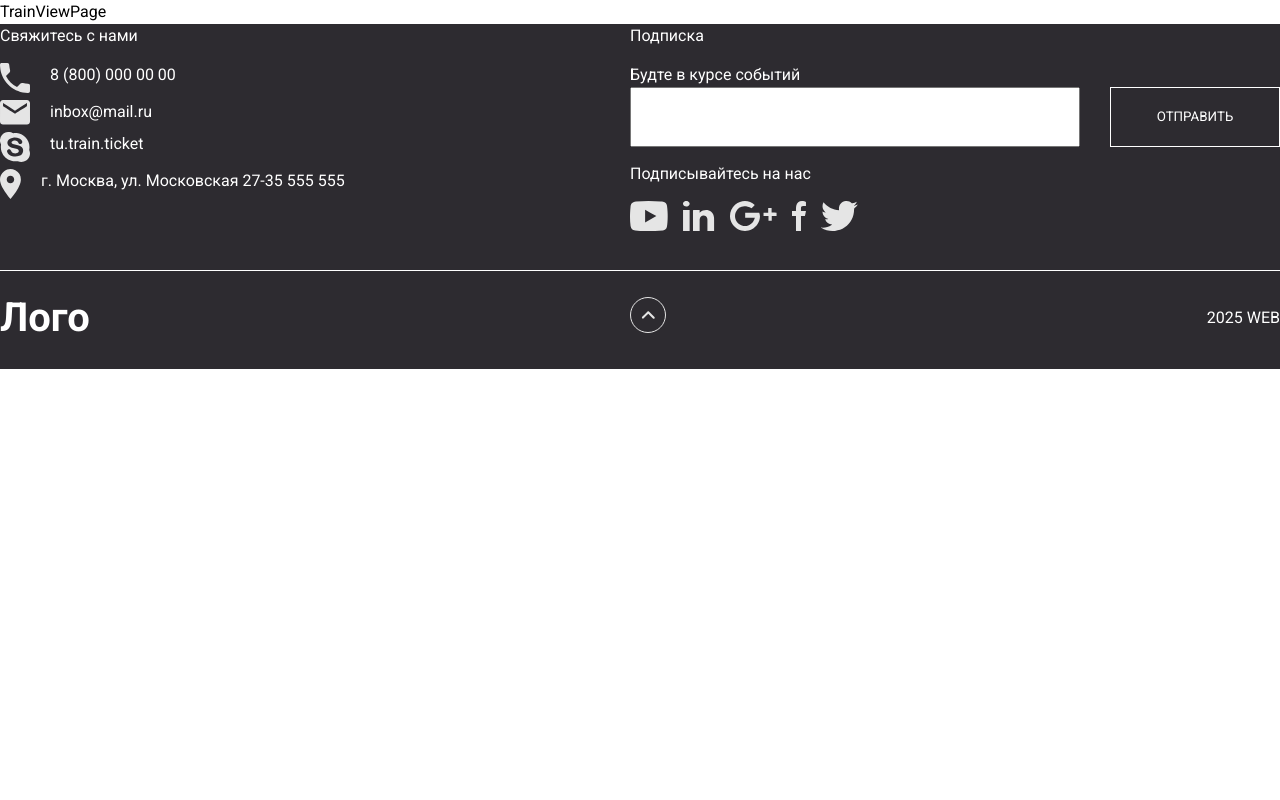
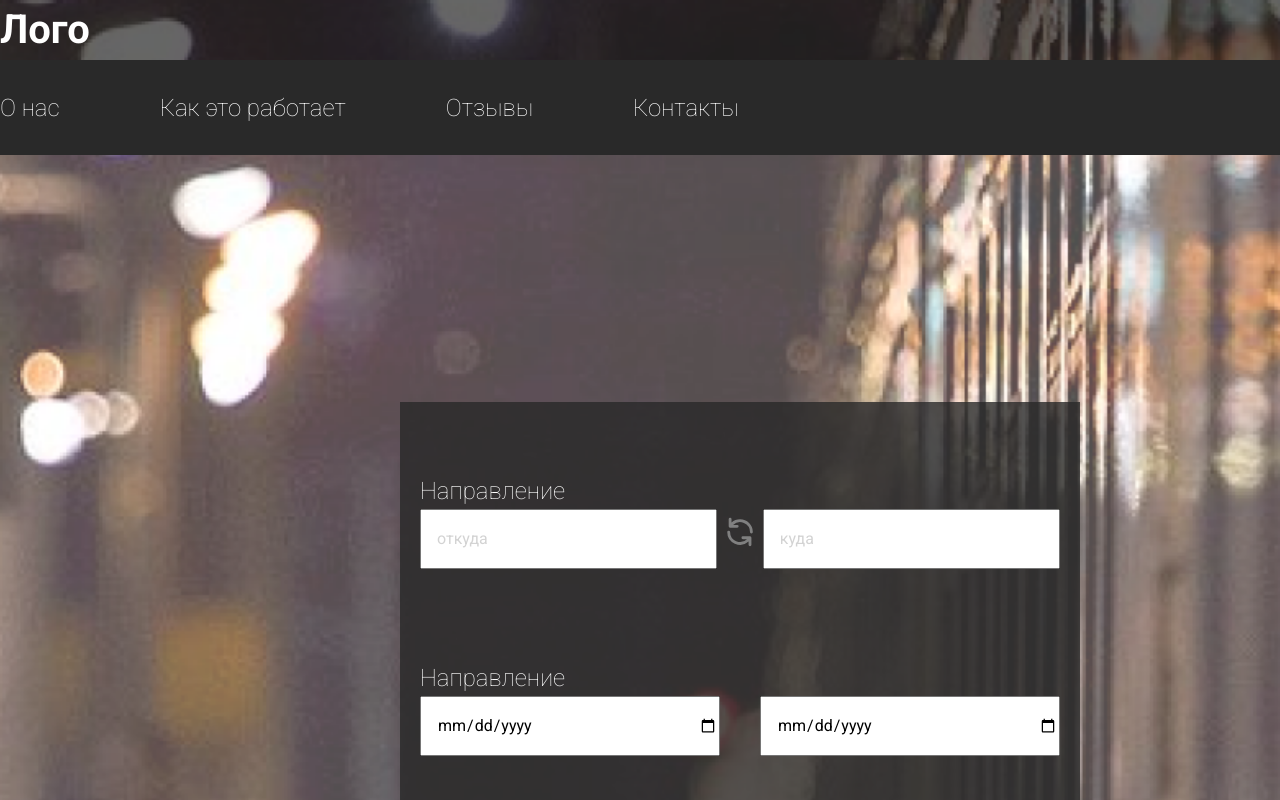
Before and after one commit to nikitakozhukhar/fs-2-frontend, a React (Vite) app: page /fs-2-frontend/train in a window 1280 px wide. Shown: the top 800 px of the page. Built offline with nearby package versions, Linux system fonts and the light colour scheme.

Commit message:
TrainViewPage header changed

```diff
--- a/src/components/Banner/Banner.tsx
+++ b/src/components/Banner/Banner.tsx
@@ -1,14 +1,21 @@
 // import React from 'react';
 import "./Banner.css";
+// import trainImage from "../../img/bluredTrain.png";
+// import defaultImage from "../../img/banner.png";
 
-const Banner = () => {
+interface BannerProps {
+ src: string
+}
+
+const Banner: React.FC<BannerProps> = ( {src} ) => {
+
+
   return (
-    <>
-      <div className="banner">
+
+      <div className="banner" style={{backgroundImage:`url(${src})`}}>
           <div className="mask"></div>
-        </div>
+      </div>
 
-    </>
   );
 };
 
--- a/src/components/Header/Header.tsx
+++ b/src/components/Header/Header.tsx
@@ -3,8 +3,15 @@ import "./Header.css";
 import Logo from "../Logo/Logo";
 import Banner from "../Banner/Banner";
 import FindTicket from '../FindTicket/FindTicket'
+import HeaderProps from '../../interfaces/HeaderProps'
 
-const Header = () => {
+import trainImage from "../../img/bluredTrain.png";
+import defaultImage from "../../img/banner.png";
+
+const Header:React.FC<HeaderProps> = ( {location = 'default', text = 'default'} ) => {
+
+  const imgBannerSrc = location === "train" ? trainImage : defaultImage;
+
   return (
     <header className="header-container">
       <Logo />
@@ -20,19 +27,18 @@ const Header = () => {
         </nav>
       </div>
 
-      <div className="header-col1">
-        <div className="text-container">
-          <h2 className="header-text">Вся жизнь -</h2>
-          <h2 className="header-text-second">путешествие!</h2>
-        </div>
+        <div className="header-col1">
+          {text && ( <div className="text-container">
+            <h2 className="header-text">Вся жизнь -</h2>
+            <h2 className="header-text-second">путешествие!</h2>
+          </div>)}
 
         <FindTicket />
 
       </div>
 
 
-      <Banner />
-      <Banner />
+      <Banner src={imgBannerSrc}/>
     </header>
   );
 };
--- /dev/null
+++ b/src/interfaces/HeaderProps.tsx
@@ -0,0 +1,4 @@
+export default interface HeaderProps {
+  location?: "train" | "default"; // Возможные значения для `location`
+  text?: false | 'default'
+}
--- a/src/pages/TrainViewPage.tsx
+++ b/src/pages/TrainViewPage.tsx
@@ -1,10 +1,10 @@
 // import React from 'react';
+// import Banner from "../components/Banner/Banner";
+import Header from "../components/Header/Header";
 
 const TrainViewPage = () => {
   return (
-    <div>
-      TrainViewPage
-    </div>
+    <Header location={'train'} text={false}/>
   );
 };
 
```
Also changed, not shown: src/components/ProgressPageBar/ProgressPageBar.css (added), src/components/ProgressPageBar/ProgressPageBar.tsx (added), src/img/bluredTrain.png (added).
